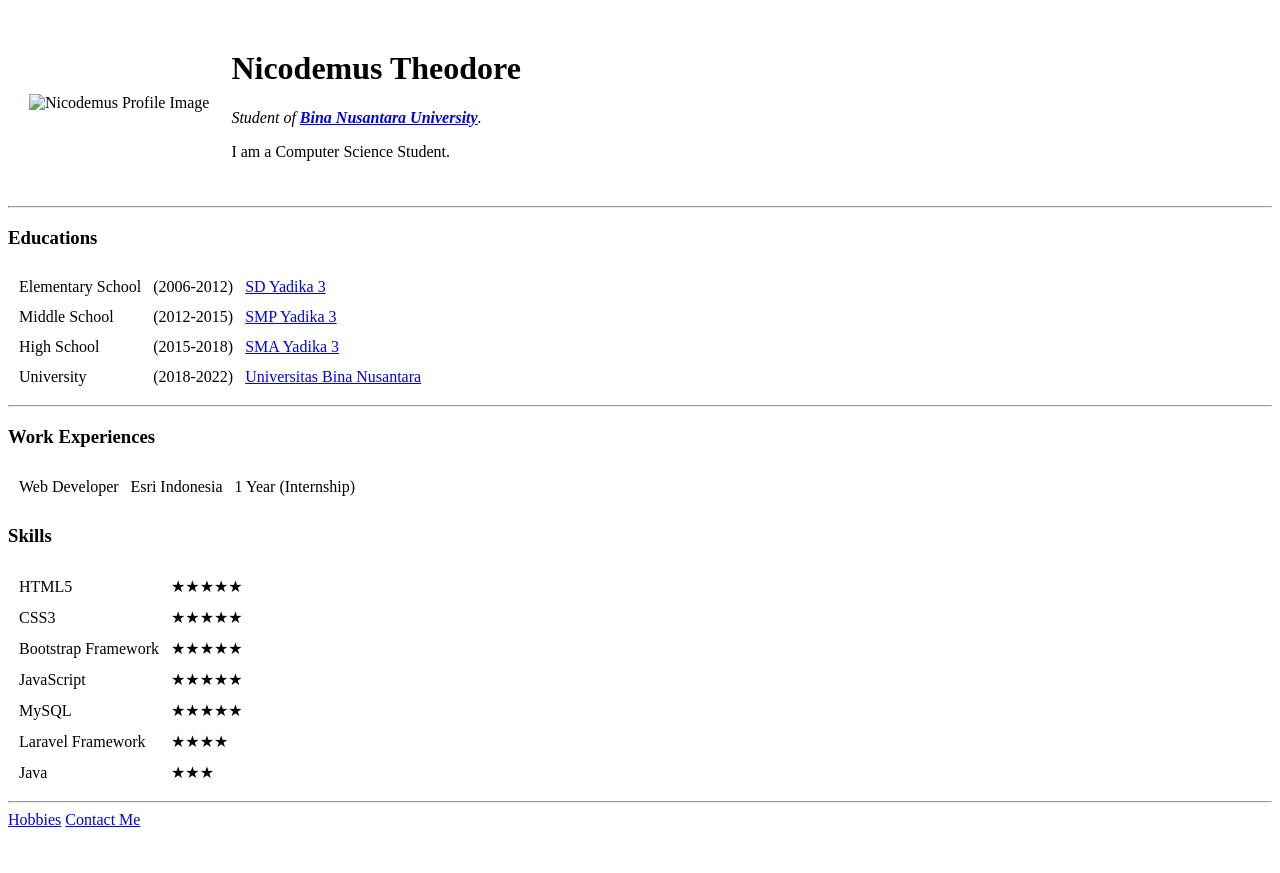
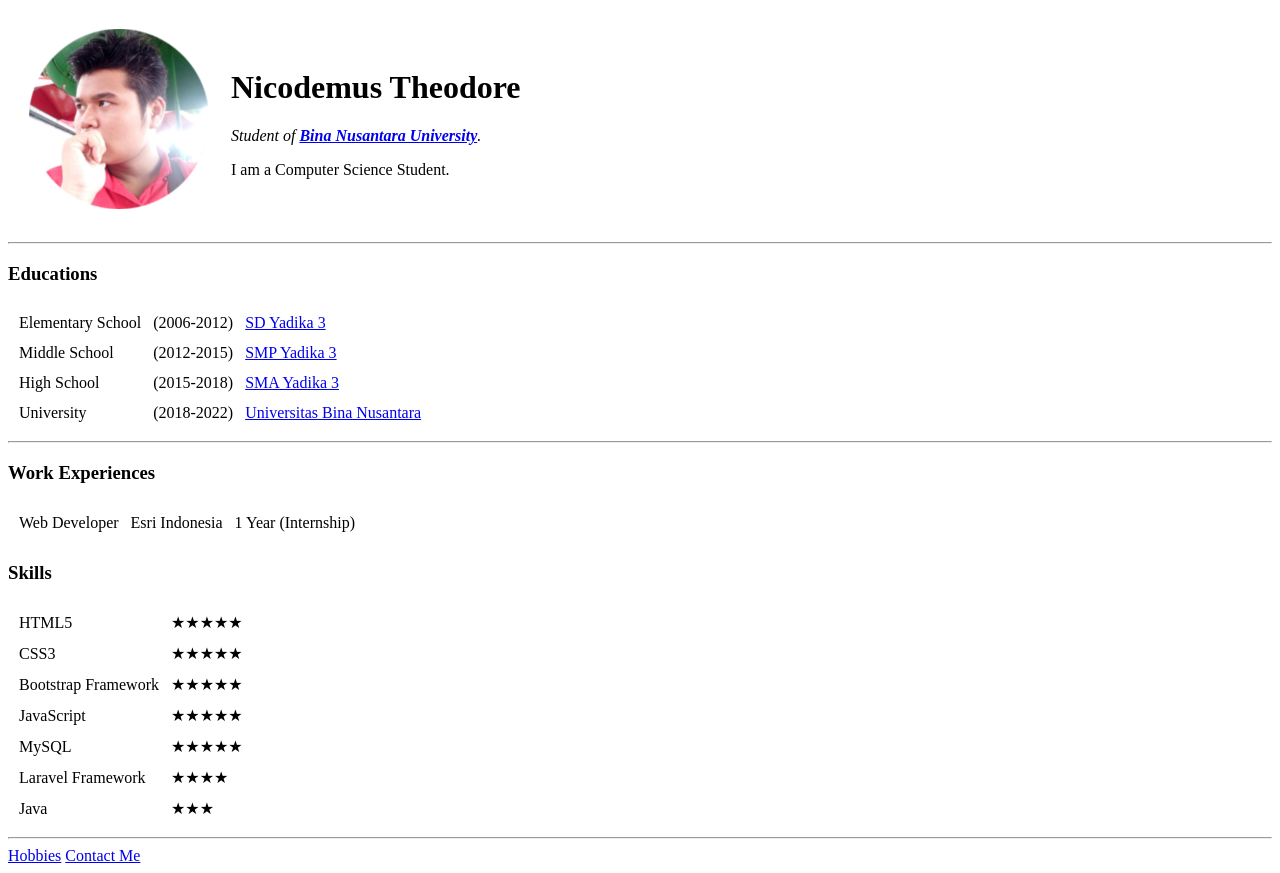
Before and after one commit to NicodemusTheodore/Curriculum_Vitae, a plain HTML site: page index.html in a window 1280 px wide. Before the commit the page ends 837 px from the top, so only its background shows below. Drawn offline with Linux system fonts and the light colour scheme.

Commit message:
Update index.html

```diff
--- a/index.html
+++ b/index.html
@@ -10,7 +10,7 @@
   <table cellspacing="20">
     <tr>
       <td>
-        <img src="../assets/images/nico.png" alt="Nicodemus Profile Image">
+        <img src="nico.png" alt="Nicodemus Profile Image">
       </td>
       <td>
         <h1>Nicodemus Theodore</h1>
```
